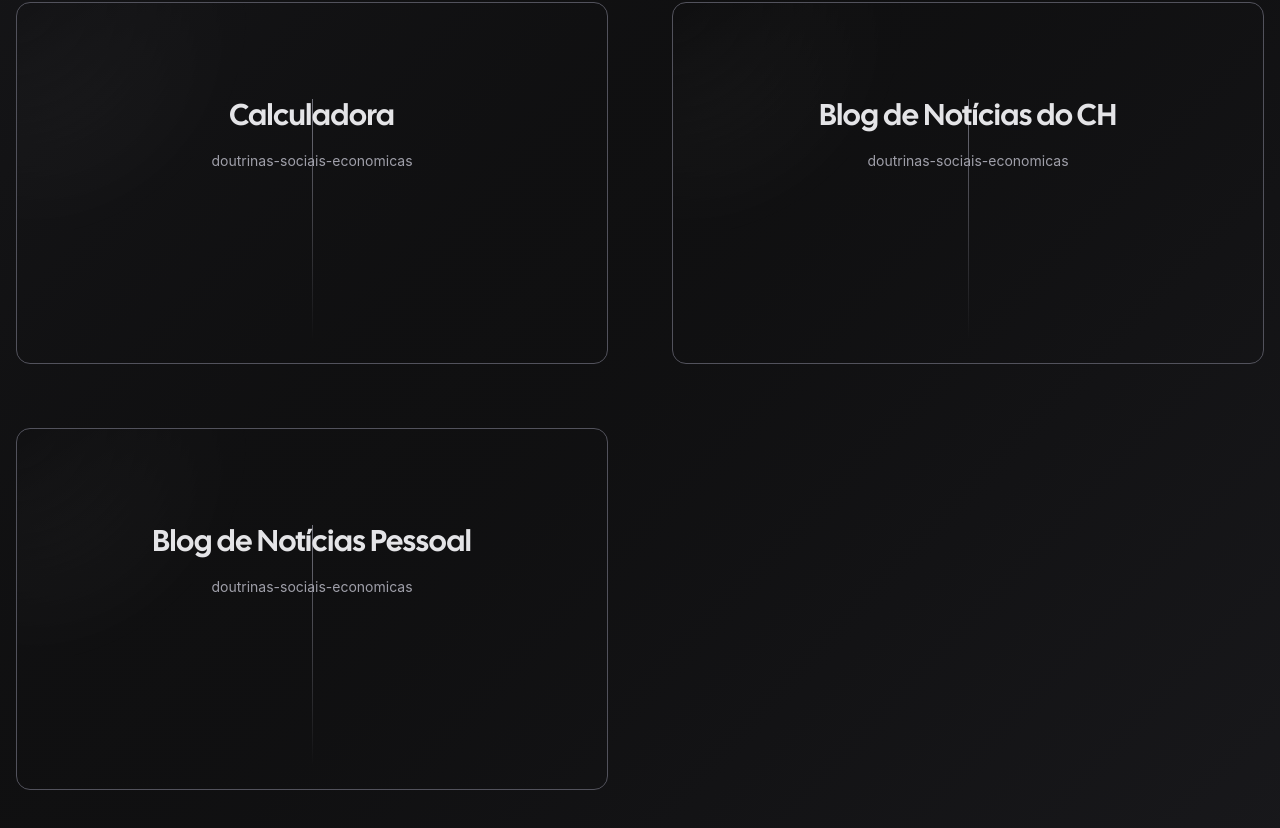
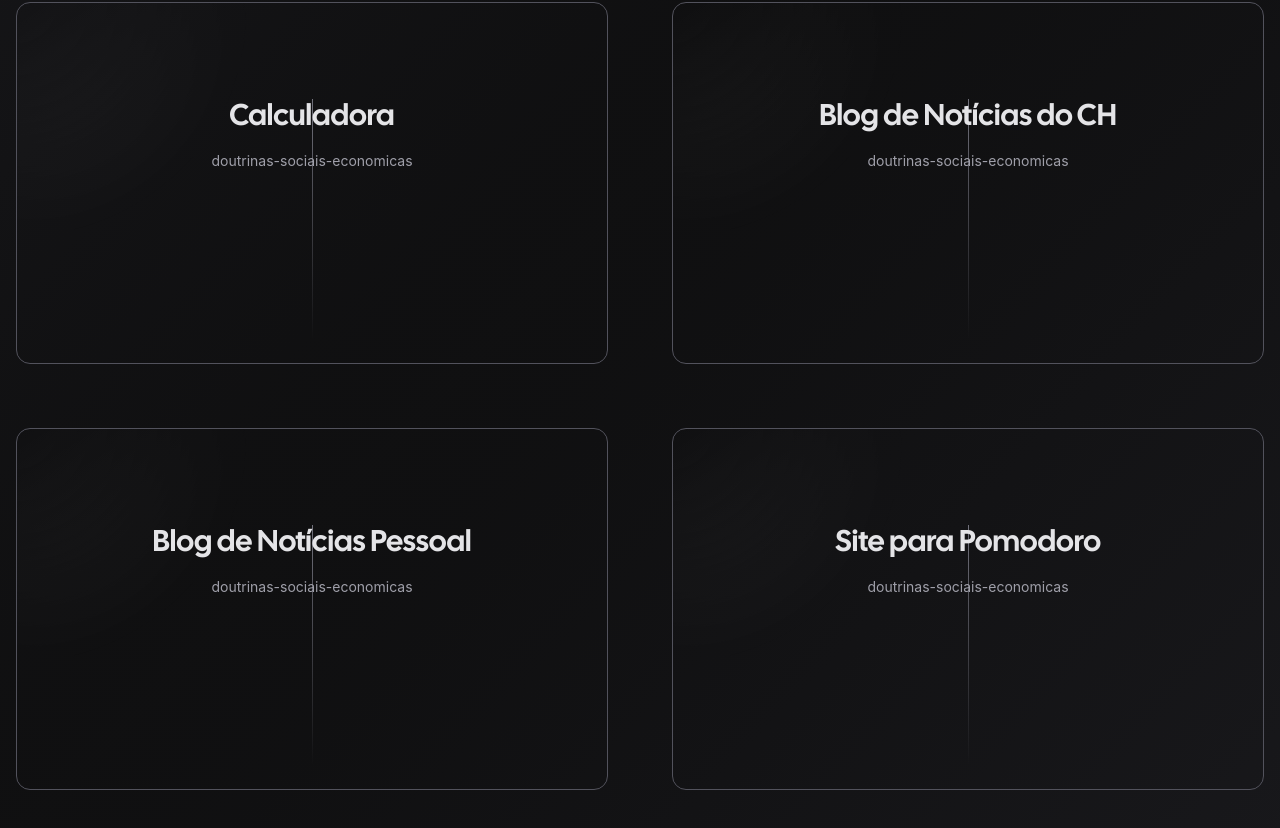
Before and after one commit to lucaserm/portfolio, a Next.js app: page /online in a window 1280 px wide. Shown: the part 488-1316 px from the top of the page. Built offline with nearby package versions, Linux system fonts and the light colour scheme.

Commit message:
feat: adding pomodoro site on online

```diff
--- a/src/constants/projects.ts
+++ b/src/constants/projects.ts
@@ -25,6 +25,11 @@ export const projects = [
     handle: 'Blog de Notícias Pessoal',
     label: 'doutrinas-sociais-economicas',
   },
+  {
+    href: `https://pomodoro.${domain}/blog`,
+    handle: 'Site para Pomodoro',
+    label: 'doutrinas-sociais-economicas',
+  },
 ];
 // href: 'https://linkedin.com/in/lucaserm',
 //     label: 'LinkedIn',
```
